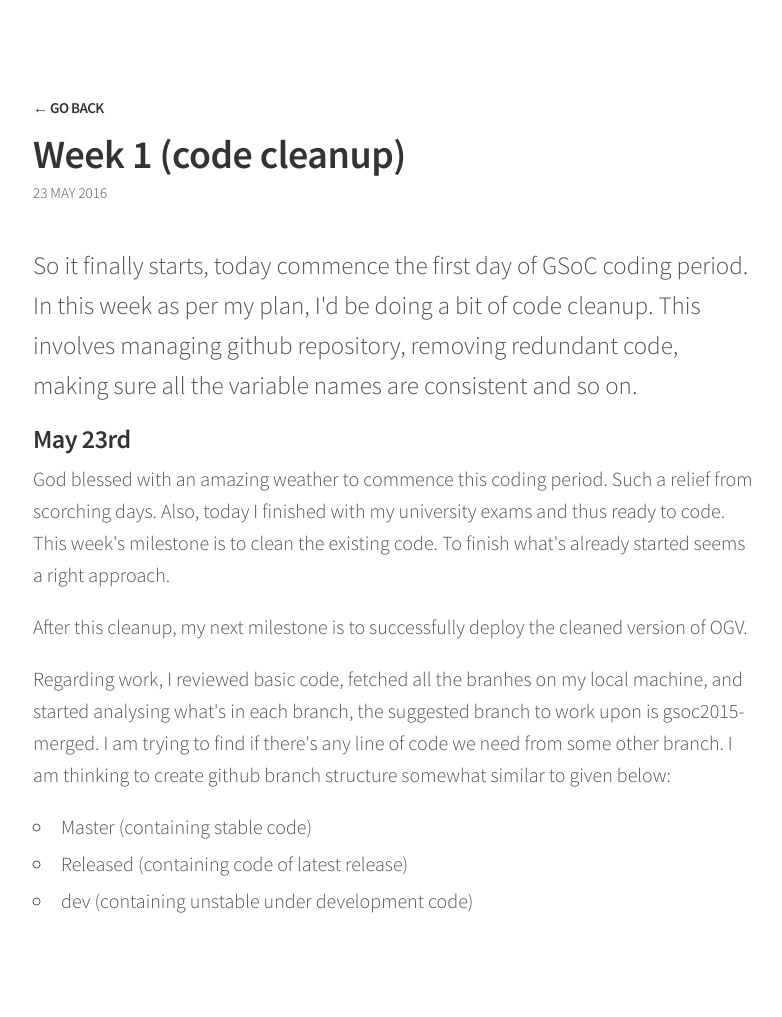
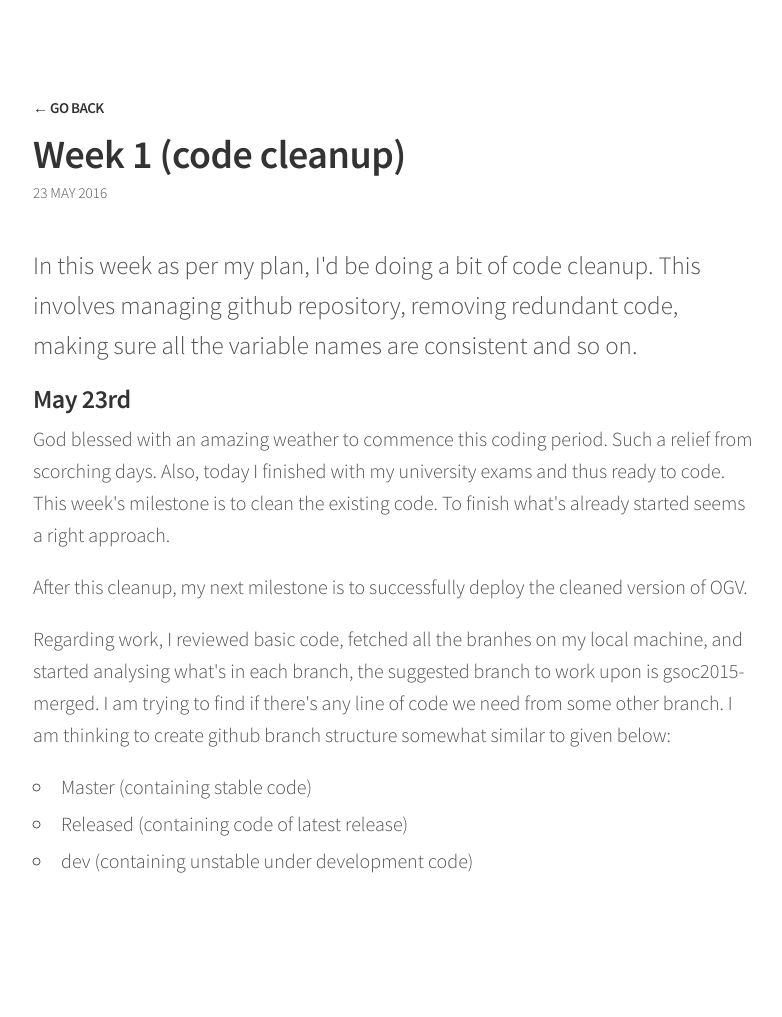
Before and after one commit to Gauravjeetsingh/Gauravjeetsingh.github.io, a Jekyll site: the page built from _posts/2016-05-23-Week-1-code-cleanup.md, in a window 1280 px wide. Shown: the whole page, without its empty margins (247-1029 px from the left). Built offline with Jekyll 4.4.1, drawn with Linux system fonts in a browser that asks for light colours; nearby versions of some CDN libraries; after the commit the page ends 977 px from its top, so only the background shows below that.

Commit message:
updated log

```diff
--- a/_posts/2016-05-23-Week-1-code-cleanup.md
+++ b/_posts/2016-05-23-Week-1-code-cleanup.md
@@ -3,7 +3,7 @@ title: Week 1 (code cleanup)
 ---
 
 <p class="lead">
-So it finally starts, today commence the first day of GSoC coding period. In this week as per my plan, I'd be doing a bit of code cleanup. This involves managing github repository, removing redundant code, making sure all the variable names are consistent and so on.
+In this week as per my plan, I'd be doing a bit of code cleanup. This involves managing github repository, removing redundant code, making sure all the variable names are consistent and so on.
 </p>
 
 <div class="accordion">
```
